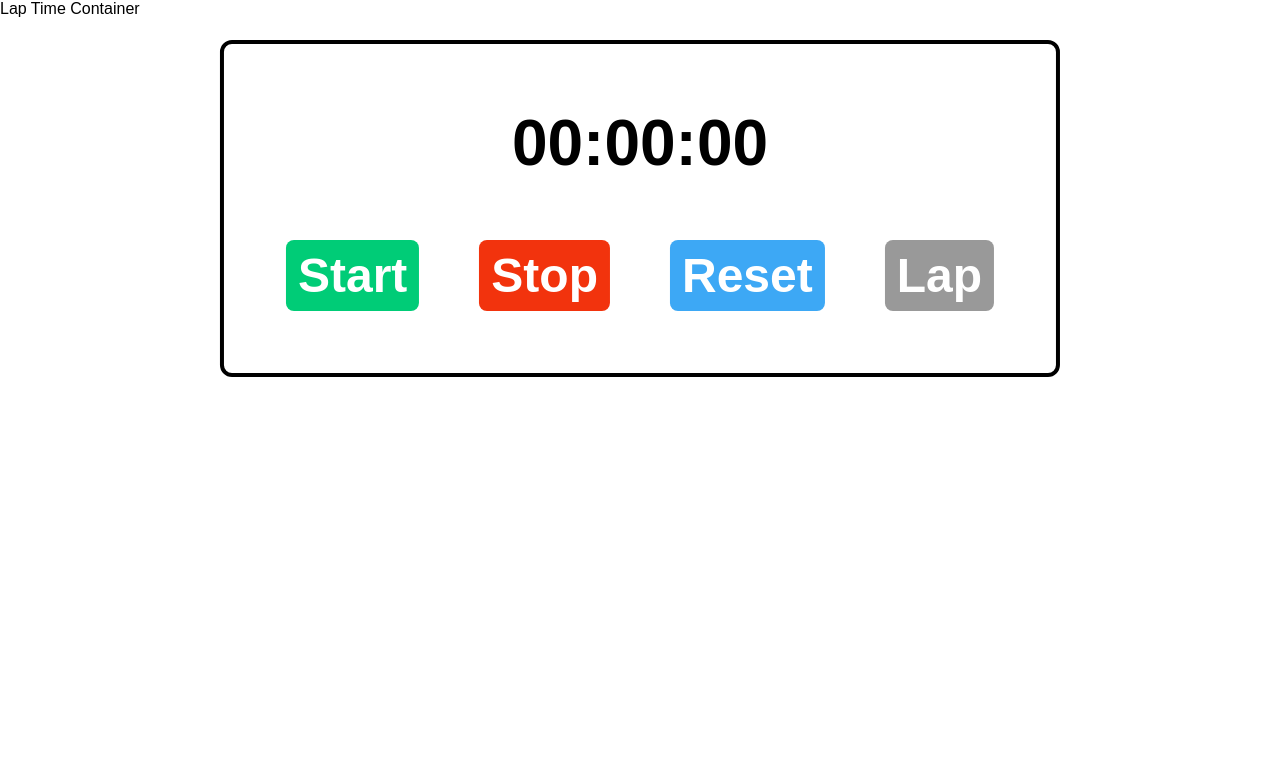
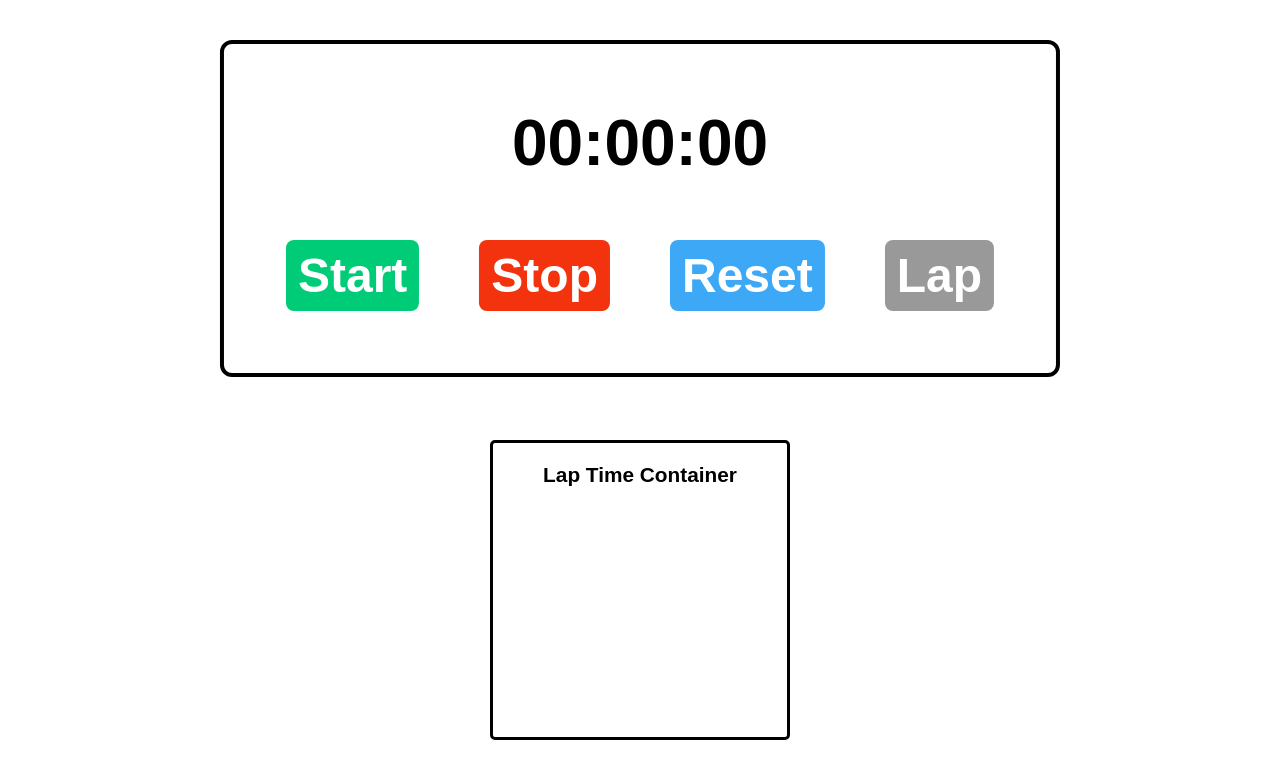
Before and after one commit to kraljic9/react-stopWatch, a React (Vite) app in the folder react-stopWatch/: page / in a window 1280 px wide. Shown: the top 778 px of the page. Built offline with nearby package versions, Linux system fonts and the light colour scheme.

Commit message:
Added style for lap time container and element

```diff
--- a/react-stopWatch/src/index.css
+++ b/react-stopWatch/src/index.css
@@ -72,3 +72,39 @@ button {
 .lap-button:hover {
   background-color: hsl(0, 0%, 55%);
 }
+
+.lap-time-container {
+  border: 3px solid black;
+  width: 300px;
+  min-height: 300px;
+  position: absolute;
+  top: 55%;
+  left: 50%;
+  transform: translate(-50%);
+  padding: 20px;
+  border-radius: 5px;
+}
+
+.lap-time-title {
+  text-align: center;
+  font-weight: bold;
+  font-size: 1.3rem;
+  margin-bottom: 10px;
+}
+
+.lap-time-list {
+  display: grid;
+  grid-template-columns: repeat(2, 1fr);
+  gap: 8px;
+  overflow-y: auto;
+}
+
+.lap-time-list-item {
+  width: 50%;
+  box-sizing: border-box;
+  padding: 8px 10px;
+  border-bottom: 1px solid #ccc;
+  font-family: monospace;
+  margin-left: 30px;
+  font-weight: bold;
+}
```
